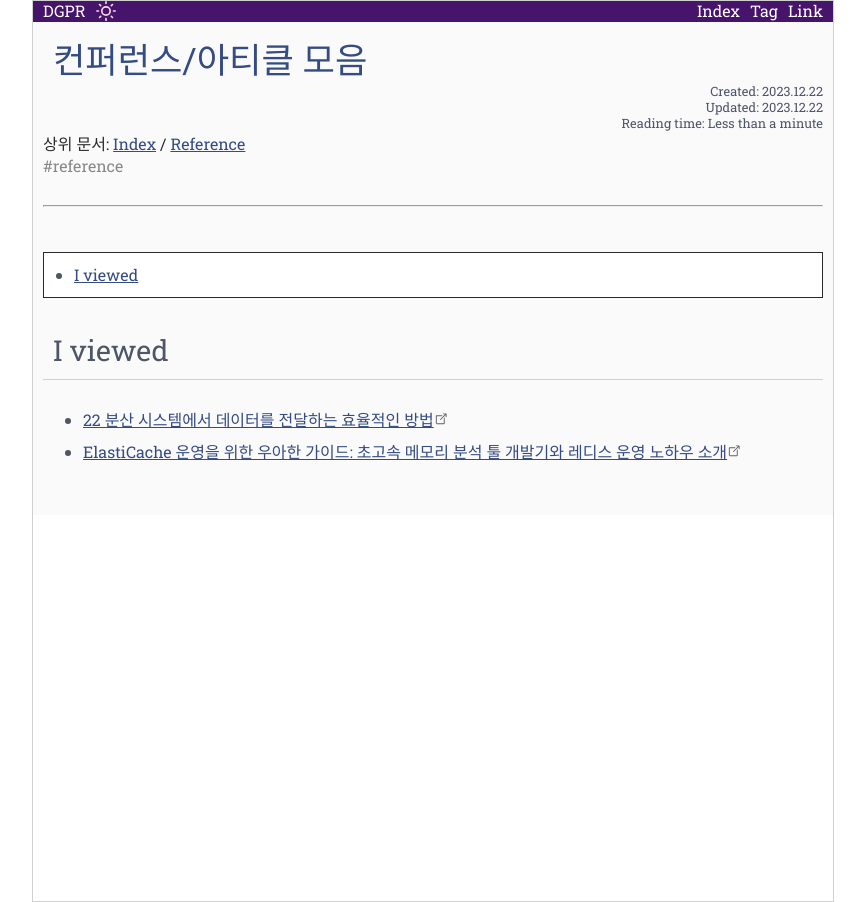
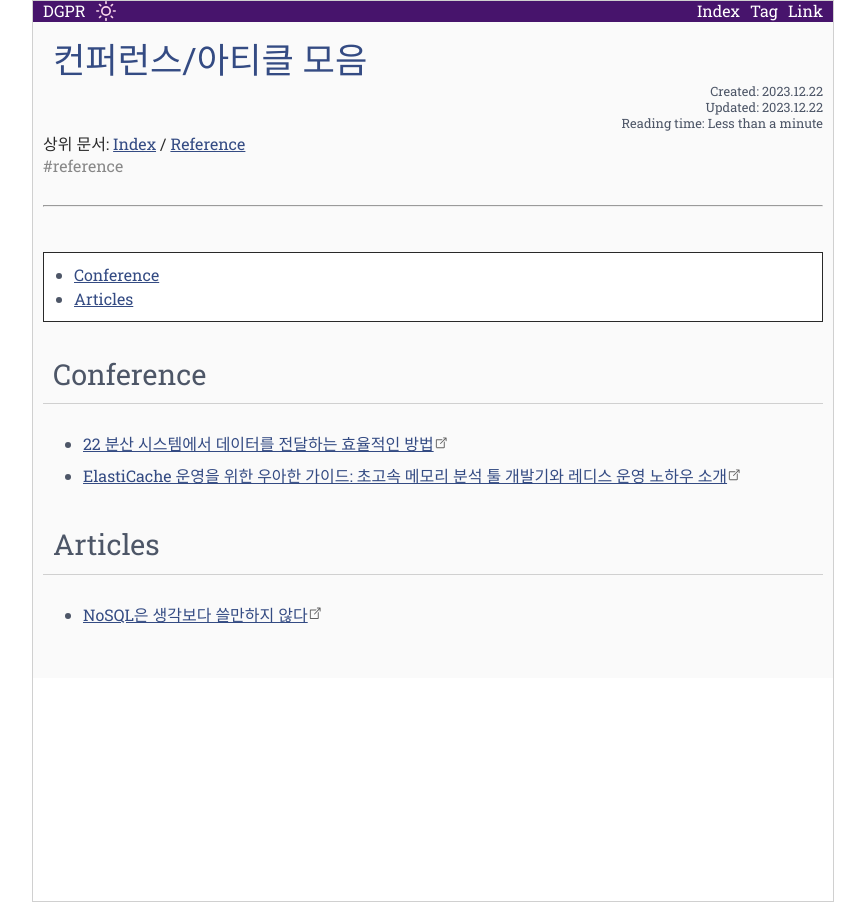
Before and after one commit to dgnppr/dgnppr.github.io, a Jekyll site: the page built from _wiki/reference/01_conference.md, in a window 1280 px wide. Shown: the whole page, without its empty margins (207-1072 px from the left). Built offline with Jekyll 4.4.1, drawn with Linux system fonts in a browser that asks for light colours.

```diff
--- a/_sass/_base.scss
+++ b/_sass/_base.scss
@@ -18,10 +18,6 @@
   display: flex;
   min-height: 100vh;
   flex-direction: column;
-}
-
-.home {
-    background-color: #FAFAFA;
 }
 
 body, th, td, div, p, li {
--- a/_wiki/reference/01_conference.md
+++ b/_wiki/reference/01_conference.md
@@ -14,7 +14,11 @@
 * TOC
 {:toc}
 
-## I viewed
+## Conference
 
 - [22 분산 시스템에서 데이터를 전달하는 효율적인 방법](https://www.youtube.com/watch?v=uk5fRLUsBfk)
 - [ElastiCache 운영을 위한 우아한 가이드: 초고속 메모리 분석 툴 개발기와 레디스 운영 노하우 소개](https://www.youtube.com/watch?v=JH07ABaRPWo)
+
+## Articles
+
+- [NoSQL은 생각보다 쓸만하지 않다](http://eincs.com/2012/06/nosql-is-not-useful/)
```
